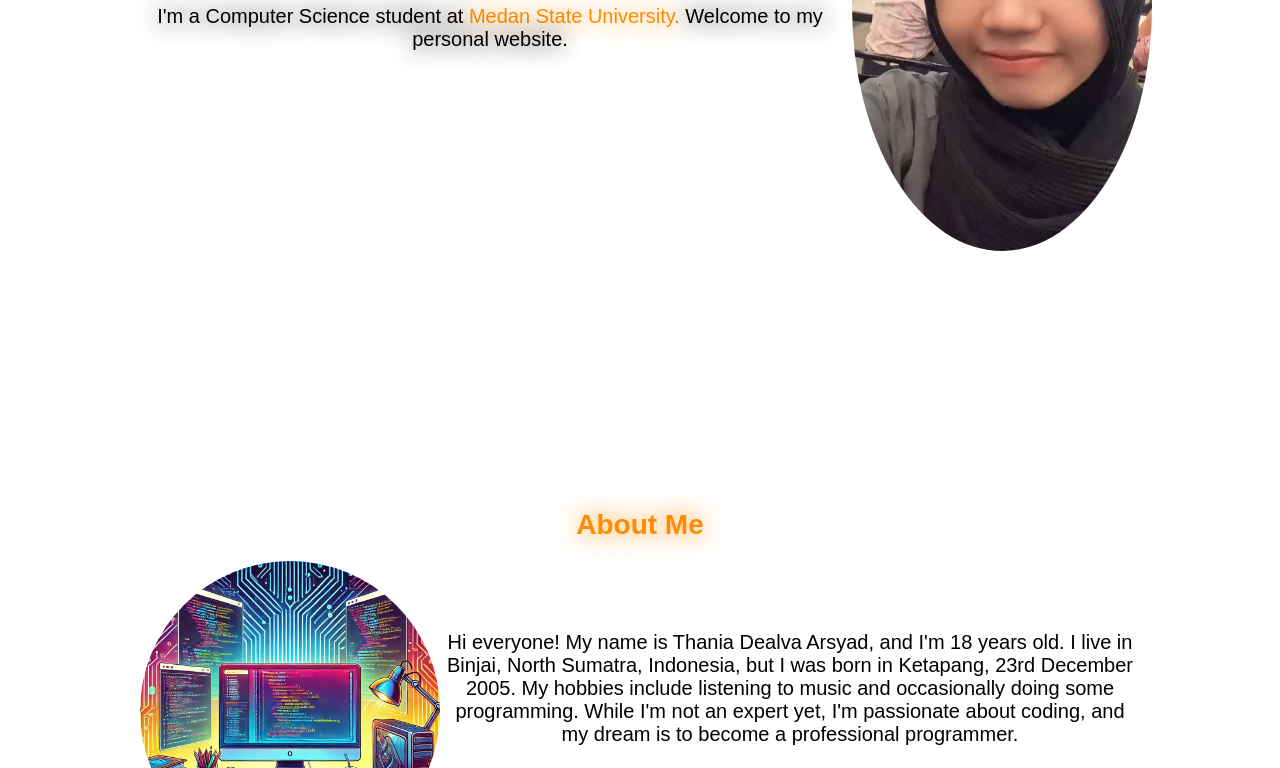
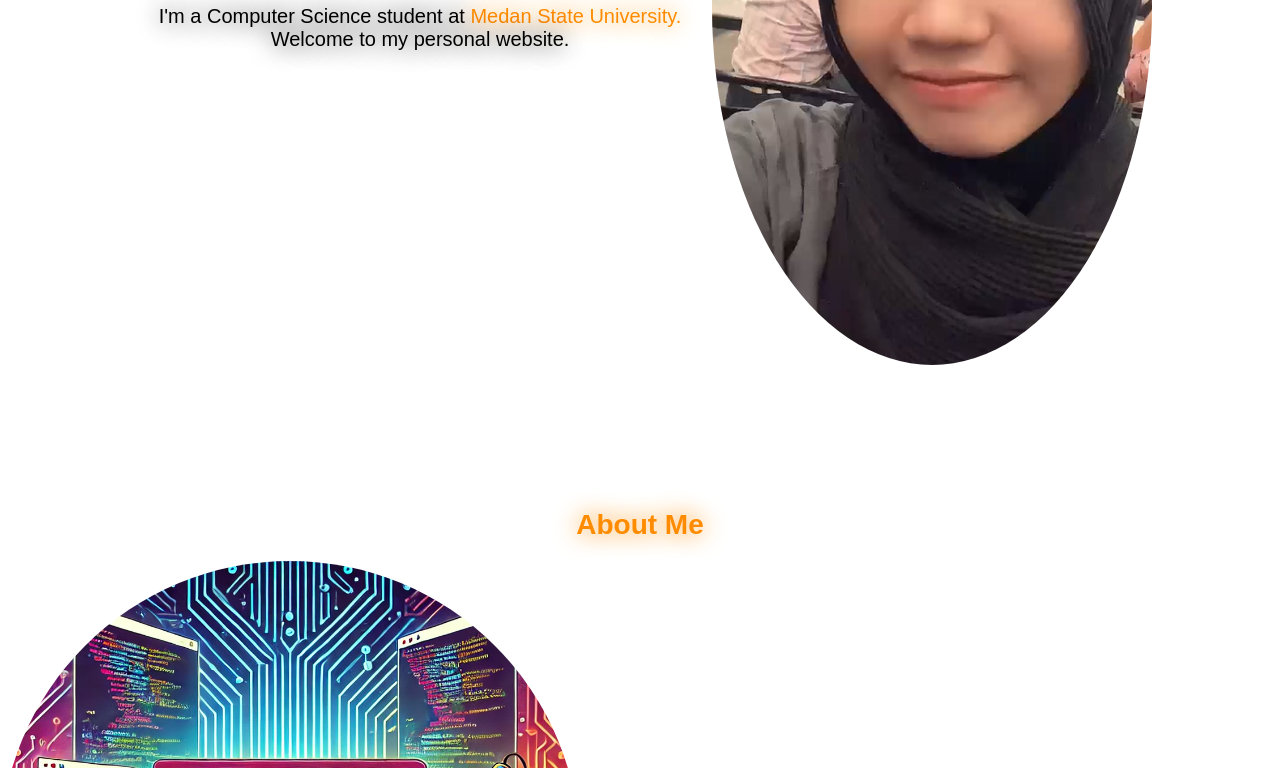
Before and after one commit to thaniadealvaarsyad/my-website, a plain HTML site: page index.html in a window 1280 px wide. Shown: the part 391-1159 px from the top of the page. Drawn offline with Linux system fonts and the light colour scheme.

Commit message:
Update style.css

```diff
--- a/style.css
+++ b/style.css
@@ -112,7 +112,7 @@ span {
 }
 
 .image img {
-    width: 300px;
+    max-width: 100%;
     height: auto;
     border-radius: 50%;
     object-fit: cover;
```
